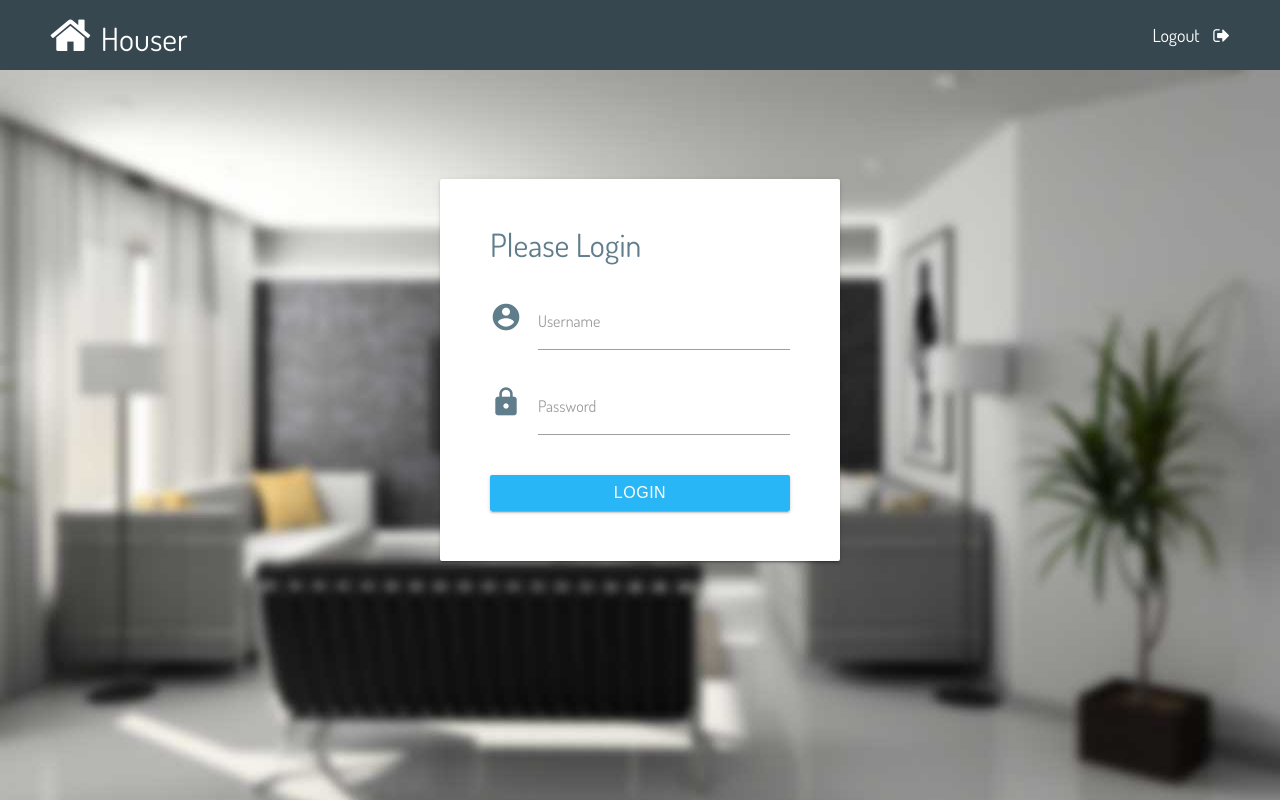
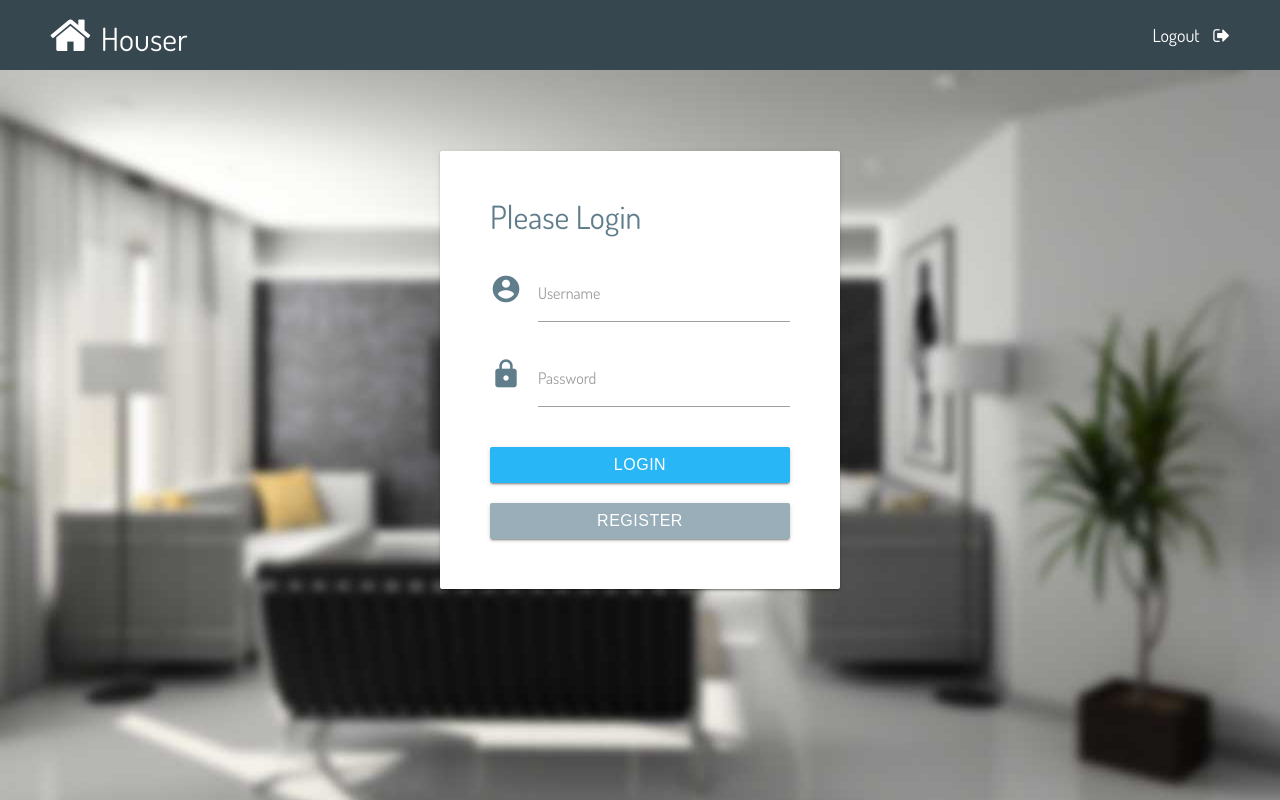
Before and after one commit to Skylercrane23/simulation2, a React (Create React App) app in the folder group-project/: page / in a window 1280 px wide. Built offline with nearby package versions, Linux system fonts and the light colour scheme.

Commit message:
merge server-branch

```diff
--- a/group-project/src/components/Auth.js
+++ b/group-project/src/components/Auth.js
@@ -21,7 +21,9 @@ class Auth extends Component {
                 <label htmlFor="password">Password</label>
               </div>
 
-              <button className="btn waves-effect waves-light" type="submit" name="action">Login
+              <button className="login btn waves-effect waves-light" type="submit" name="action">Login
+              </button>
+              <button className="register btn waves-effect waves-light" type="submit" name="action">Register
               </button>
 
             </form>
--- a/group-project/src/css/main.css
+++ b/group-project/src/css/main.css
@@ -484,6 +484,8 @@ template {
         margin-top: 20px;
         background-color: #29b6f6;
         width: 100%; }
+      .Auth .container .card form button.register {
+        background-color: #99aeb8; }
 
 .Nav {
   background-color: #37474f;
--- a/group-project/src/scss/partials/_auth.scss
+++ b/group-project/src/scss/partials/_auth.scss
@@ -55,6 +55,9 @@
           background-color: $light-blue;
           width: 100%;
         }
+        button.register {
+          background-color: lighten($blue-grey, 20%);
+        }
       }
     }
   }
```
Also changed, not shown: 1 other file (tests, documents, lock files or other folders).
